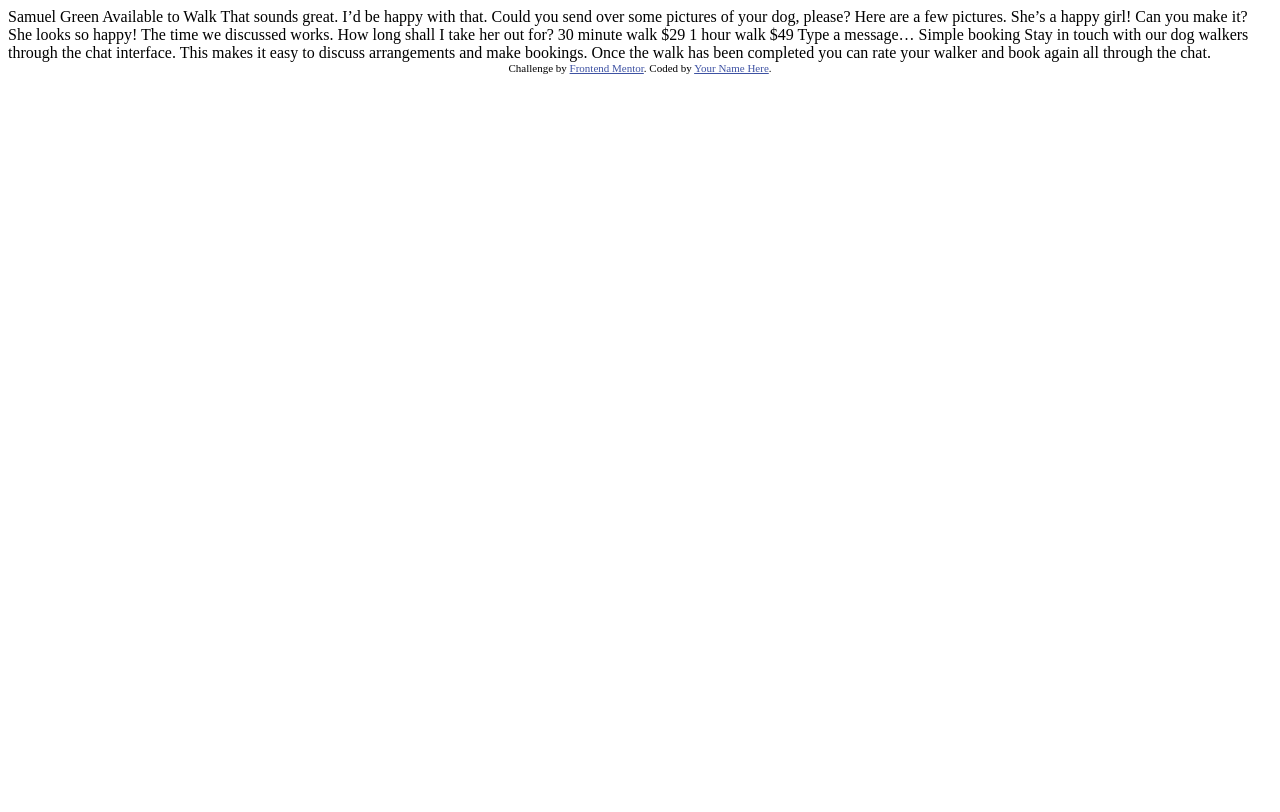
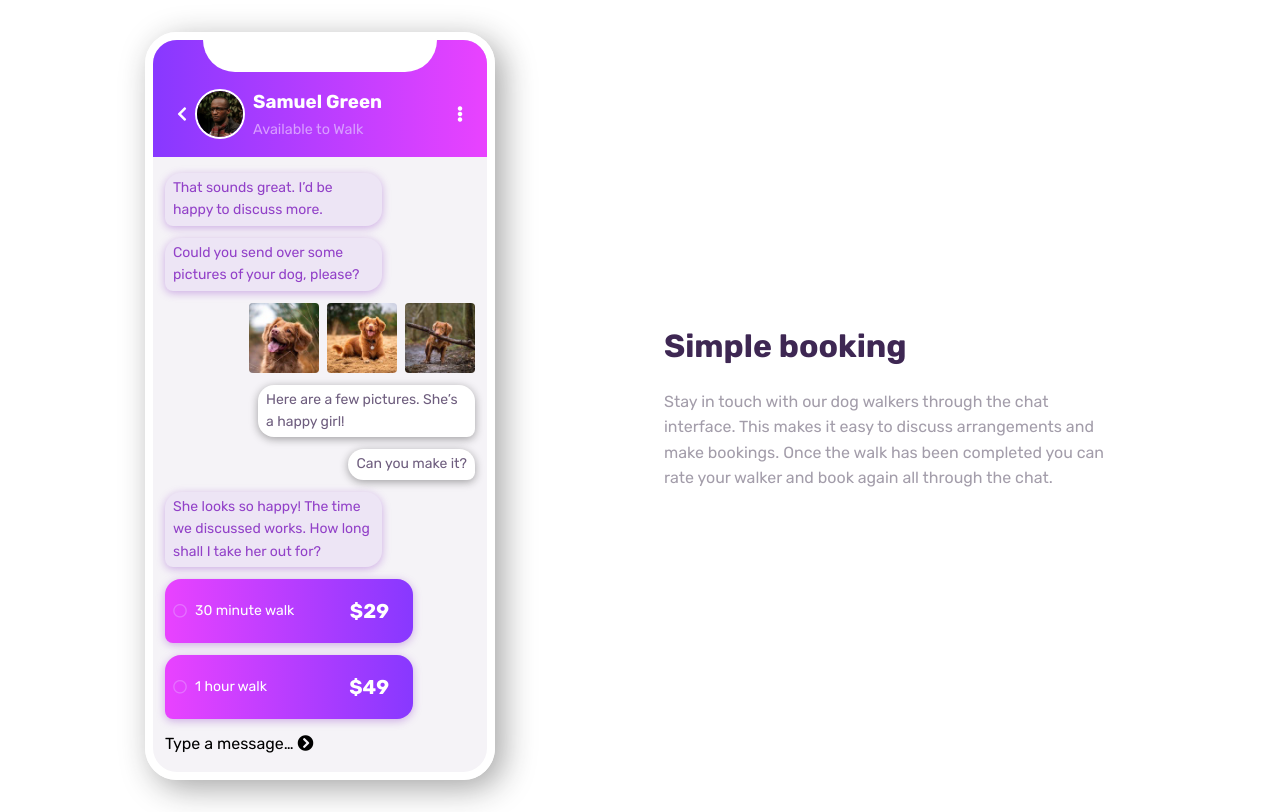
Before and after one commit to soransh-singh/chatApp-FrontendMentor, a plain HTML site: page index.html in a window 1280 px wide. Drawn offline with Linux system fonts and the light colour scheme.

Commit message:
update css

```diff
--- /dev/null
+++ b/css/master.css
@@ -0,0 +1,185 @@
+*{
+  box-sizing: border-box;
+  margin: 0;
+}
+
+body{
+  margin: 0;
+  min-height: 100vh;
+  font-family: 'Rubik', sans-serif;
+  line-height: 1.6;
+}
+
+img{
+  display: block;
+  max-width: 100%;
+}
+
+strong{
+  font-weight: 700;
+}
+
+.flex{
+  display: flex;
+  flex-direction: column;
+}
+
+main{
+  min-height: 100vh;
+}
+
+/* ------------- */
+/* -App Section- */
+/* ------------- */
+
+.app{
+  max-width: 350px;
+  margin: 2rem auto;
+  border-radius: 2rem;
+  overflow: hidden;
+  box-shadow: 8px 8px 32px hsl(0 0% 12%/.4);
+  border: solid .5rem white;
+}
+/* -- App header -- */
+.app__header{
+  display: flex;
+  align-items: center;
+  padding: 3rem 1.5rem 1rem;
+  gap: .5rem;
+  position: relative;
+  overflow: hidden;
+  background-color: hsl(276, 100%, 81%);
+  background-image: linear-gradient(90deg, hsl(264, 100%, 61%), hsl(293, 100%, 63%));
+  color: white;
+}
+
+.app__header::before{
+  position: absolute;
+  content: '';
+  height: 4rem;
+  width: 70%;
+  background: white;
+  top: -2rem;
+  left: 15%;
+  border-radius: 2rem;
+}
+
+.app__header p{
+  color: hsl(276, 100%, 81%);
+  font-size: .9rem;
+}
+
+.app__header__option{
+  margin-left: auto;
+}
+
+.avtaar{
+  max-width: 50px;
+  border-radius: 50%;
+  border: solid 2px;
+}
+
+/* -- App body -- */
+
+.app__body{
+  display: grid;
+  gap: .75rem;
+  padding: 1rem .75rem;
+  background-color: hsl(270, 20%, 96%);
+}
+
+/* -- App msg Section -- */
+
+.msg{
+  max-width: 70%;
+  padding: .25rem .5rem;
+  background: red;
+  font-size: 14px;
+}
+
+.msg--left{
+  border-radius: 1rem 1rem 1rem .5rem;
+  justify-self: start;
+  color: hsl(276, 55%, 52%);
+  background-color: hsl(270 44% 93%);
+  box-shadow: 0 2px 8px hsl(276 55% 52%/0.4);
+}
+
+.msg--right{
+  border-radius: 1rem 1rem .5rem 1rem;
+  justify-self: end;
+  color: hsl(271, 15%, 43%);
+  background-color: hsl(0 100% 100%);
+  box-shadow: 0 2px 8px hsl(0 0% 12%/0.4);
+}
+
+.msg--img{
+  display: flex;
+  justify-self: end;
+}
+
+.msg--img>img{
+  width: 70px;
+  margin-left: .5rem;
+  border-radius: 4px;
+}
+
+.msg--pay{
+  background-image: linear-gradient(90deg, hsl(293, 100%, 63%), hsl(264, 100%, 61%));
+  color: hsl(0 100% 100%);
+  padding-block: 1rem;
+  display: flex;
+  width: 80%;
+  max-width: 80%;
+  align-items: center;
+  gap: .5rem;
+}
+
+.msg--pay i{
+  color: hsl(289 100% 72%);
+}
+
+.msg--pay strong{
+  padding-right: 1rem;
+  font-size: 20px;
+  margin-left: auto;
+}
+
+/* --------------- */
+/* Content Section */
+/* --------------- */
+.content{
+  text-align: center;
+  padding: 1.5rem;
+}
+
+.content h1{
+  color: hsl(271, 36%, 24%);
+}
+
+.content p{
+  color: hsl(270, 7%, 64%);
+  margin-top: 1rem;
+}
+
+
+
+@media (min-width:700px) {
+  .flex{
+    flex-direction: row;
+  }
+
+  .flex>*{
+    width: 50%;
+  }
+
+  .content{
+    display: grid;
+    align-content: center;
+    text-align: left;
+  }
+
+  .content p{
+    max-width: 450px;
+  }
+}
--- a/index.html
+++ b/index.html
@@ -5,6 +5,15 @@
   <meta name="viewport" content="width=device-width, initial-scale=1.0"> <!-- displays site properly based on user's device -->
 
   <link rel="icon" type="image/png" sizes="32x32" href="./images/favicon-32x32.png">
+
+  <!-- Google fonts :: to add rubik font  -->
+  <link rel="preconnect" href="https://fonts.googleapis.com">
+  <link rel="preconnect" href="https://fonts.gstatic.com" crossorigin>
+  <link href="https://fonts.googleapis.com/css2?family=Rubik:wght@400;500;700&display=swap" rel="stylesheet">
+
+  <!-- fontawesome :: to add svg icons -->
+  <link rel="stylesheet" href="https://use.fontawesome.com/releases/v5.15.4/css/all.css" integrity="sha384-DyZ88mC6Up2uqS4h/KRgHuoeGwBcD4Ng9SiP4dIRy0EXTlnuz47vAwmeGwVChigm" crossorigin="anonymous">
+  <link rel="stylesheet" href="./css/master.css">
 
   <title>Frontend Mentor | [Challenge Name Here]</title>
 
@@ -15,37 +24,64 @@
   </style>
 </head>
 <body>
+  <main class="flex">
+    <div>
+      <div class="app">
+        <div class="app__header">
+          <i class="fas fa-chevron-left"></i>
+          <img src="./images/avatar.jpg" alt="avtaar" class="avtaar">
+          <div>
+            <h3>Samuel Green</h3>
+            <p>Available to Walk</p>
+          </div>
+          <i class="fas fa-ellipsis-v app__header__option"></i>
+        </div>
 
-  Samuel Green
-  Available to Walk
+        <div class="app__body">
+          <p class="msg msg--left">That sounds great. I’d be happy to discuss more.</p>
 
-  That sounds great. I’d be happy with that.
+          <p class="msg msg--left">Could you send over some pictures of your dog, please?</p>
 
-  Could you send over some pictures of your dog, please?
+          <div class="msg--img">
+            <img src="./images/dog-image-1.jpg" alt="cute dog">
+            <img src="./images/dog-image-2.jpg" alt="cute dog">
+            <img src="./images/dog-image-3.jpg" alt="cuter dog">
+          </div>
+          <p class="msg msg--right">Here are a few pictures. She’s a happy girl!</p>
 
-  Here are a few pictures. She’s a happy girl!
+          <p class="msg msg--right">Can you make it?</p>
 
-  Can you make it?
+          <p class="msg  msg--left">She looks so happy! The time we discussed works. How long shall I take her out for?</p>
 
-  She looks so happy! The time we discussed works. How long shall I take her out for?
+          <div class="msg  msg--left msg--pay">
+            <i class="far fa-circle"></i>
+            <p>30 minute walk</p>
+            <strong>$29</strong>
+          </div>
 
-  30 minute walk
-  $29
+          <div class="msg  msg--left msg--pay">
+          <i class="far fa-circle"></i>
+          <p>1 hour walk</p>
+          <strong>$49</strong>
+        </div>
 
-  1 hour walk
-  $49
+          <p>Type a message… <i class="fas fa-chevron-circle-right"></i></p>
+        </div>
+      </div>
+    </div>
 
-  Type a message…
+    <div class="content">
+        <h1>Simple booking</h1>
 
-  Simple booking
+        <p>Stay in touch with our dog walkers through the chat interface. This makes it easy to
+        discuss arrangements and make bookings. Once the walk has been completed you can rate
+        your walker and book again all through the chat.</p>
+    </div>
+  </main>
 
-  Stay in touch with our dog walkers through the chat interface. This makes it easy to
-  discuss arrangements and make bookings. Once the walk has been completed you can rate
-  your walker and book again all through the chat.
-
-  <div class="attribution">
+  <!-- <div class="attribution">
     Challenge by <a href="https://www.frontendmentor.io?ref=challenge" target="_blank">Frontend Mentor</a>.
     Coded by <a href="#">Your Name Here</a>.
-  </div>
+  </div> -->
 </body>
 </html>
```
